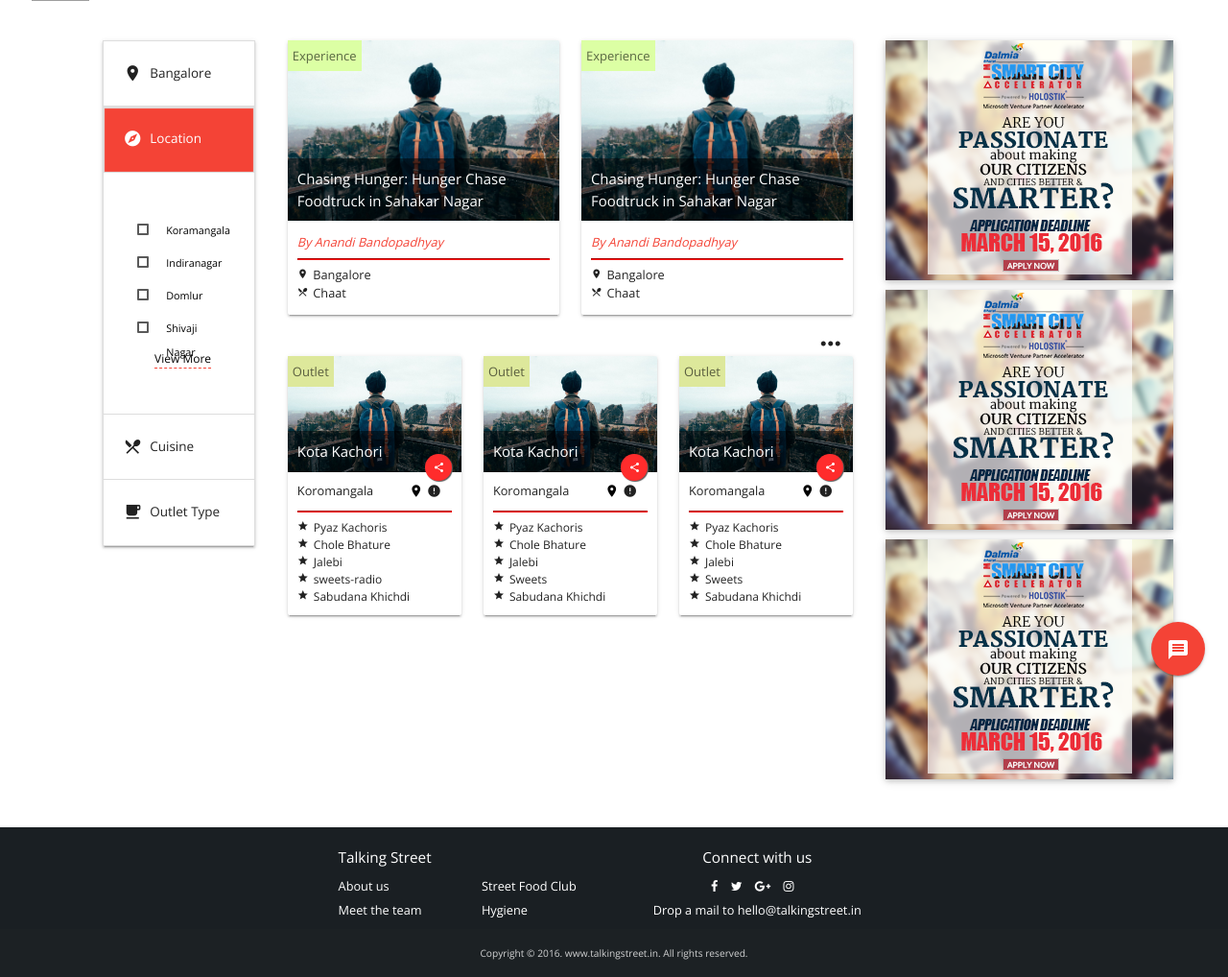
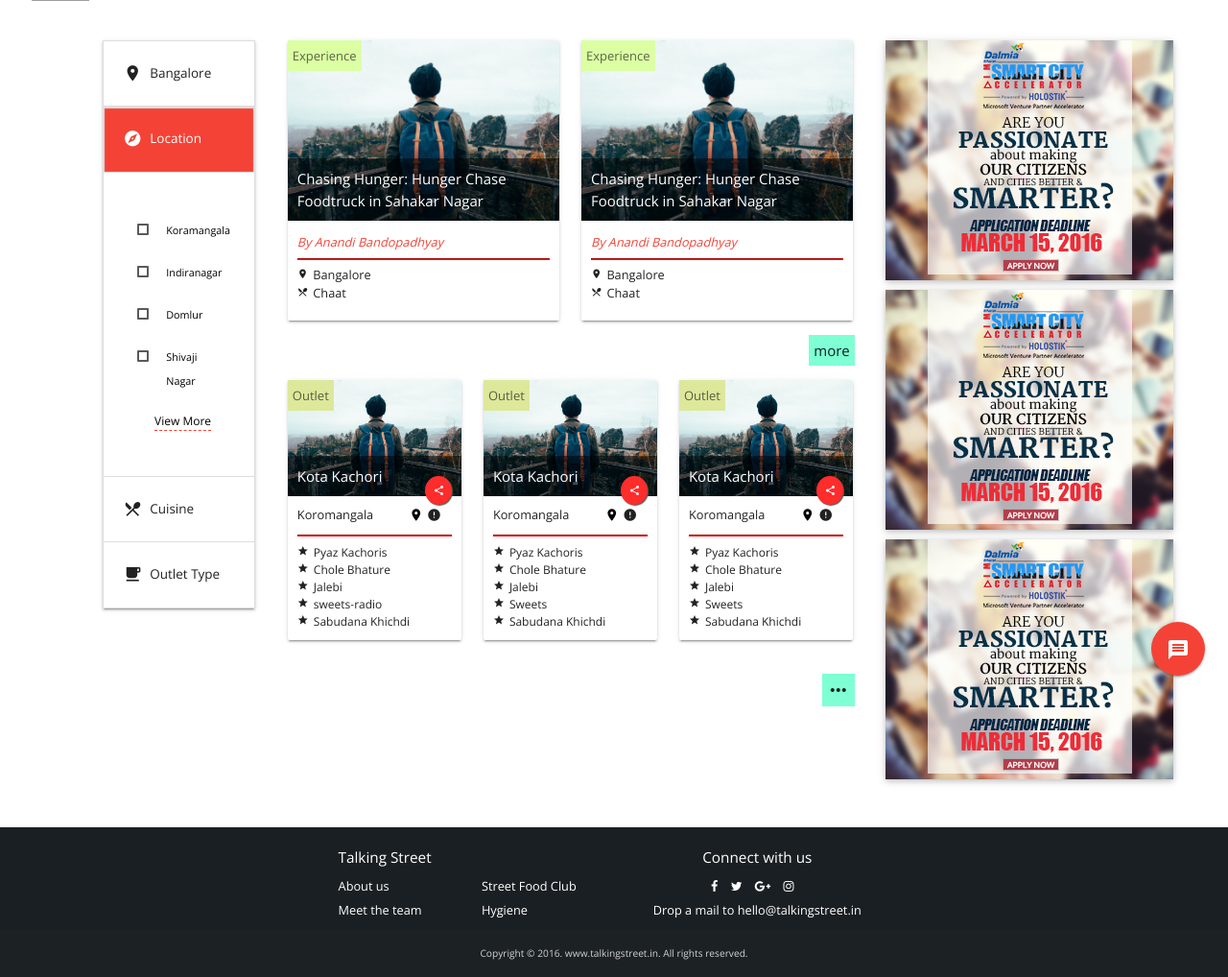
Before and after one commit to pecey/TalkingStreet, a PHP site: page /main.html in a window 1280 px wide. Shown: the part 51-1069 px from the top of the page at 96% size. Run offline with PHP 8.4, Linux system fonts and the light colour scheme; some libraries are stand-ins or nearby versions; grey boxes are pictures that could not be loaded.

Commit message:
More button testing

```diff
--- a/css/main.css
+++ b/css/main.css
@@ -67,7 +67,11 @@ nav {
 
 .navbar-login {
   position: absolute;
-  right: 10px; }
+  right: 10px;
+  top: 0px; }
+
+#desktop-nav-search {
+  position: absolute; }
 
 .collapsible-header {
   min-height: 2.5rem;
@@ -182,7 +186,7 @@ hr {
   z-index: 10;
   color: white;
   background: #FF2C2C;
-  padding: 8px;
+  padding: 4px 8px;
   border-radius: 50%;
   box-shadow: 1px 1px 1px #5A5A5A; }
   .rating .material-icons {
--- a/main.html
+++ b/main.html
@@ -1,3 +1,4 @@
+<!DOCTYPE html>
 <html>
 <head>
 	<title>Talking Street</title>
@@ -8,6 +9,8 @@
   type="text/css" />
   <link rel="stylesheet" href="https://maxcdn.bootstrapcdn.com/font-awesome/4.5.0/css/font-awesome.min.css">
   <link rel="stylesheet" href="https://cdnjs.cloudflare.com/ajax/libs/materialize/0.97.5/css/materialize.min.css">
+
+<script src="https://cdnjs.cloudflare.com/ajax/libs/modernizr/2.8.3/modernizr.min.js"></script>
   <link rel="stylesheet" type="text/css" href="css/main.css">
    <link rel="stylesheet" type="text/css" href="../animate.css">
 </head>
@@ -287,8 +290,10 @@
             </div>
           </div>
           <!-- Blogs view more -->
-          <div class="row" style="position: relative;">
-            <div style="width: 100%; text-align: right;position: absolute; right: 20px;"><i class="material-icons" style="font-size:2em">more_horiz</i></div>
+          <div class="row" style="position: relative; width:100%; height: 20px;">
+            <div style="text-align: right;position: absolute; right: 10px;
+    padding: 5px;
+    background: #7FFFD4;">more<i style="display:none" class="material-icons" style="font-size:2em">more_horiz</i></div>
           </div>
           <!-- Blogs view more -->
           <div class="row">
@@ -447,6 +452,16 @@
                           </div>
                         </div>
                       </div>
+
+                      <!-- outlets view more -->
+                       <div class="row" style="position: relative; width:100%; height:20px">
+                        <div style="text-align: right;position: absolute; right: 10px;
+    padding: 5px;
+    background: #7FFFD4;>more<i style="display:none" class="material-icons" style="font-size:2em">more_horiz</i></div>
+                      </div>
+
+                      <!-- outlet view more ends-->
+
                     </div>
 
 
--- a/sass/main.scss
+++ b/sass/main.scss
@@ -23,6 +23,10 @@
 .navbar-login{
   position: absolute;
   right: 10px;
+  top: 0px;
+}
+#desktop-nav-search{
+  position: absolute;
 }
 .collapsible-header{
   min-height: 2.5rem;
@@ -151,7 +155,7 @@ hr {
   z-index: 10;
   color: white;
   background: #FF2C2C;
-  padding: 8px;
+  padding: 4px 8px;
   border-radius: 50%;
   box-shadow: 1px 1px 1px #5A5A5A;
   .material-icons{
```
